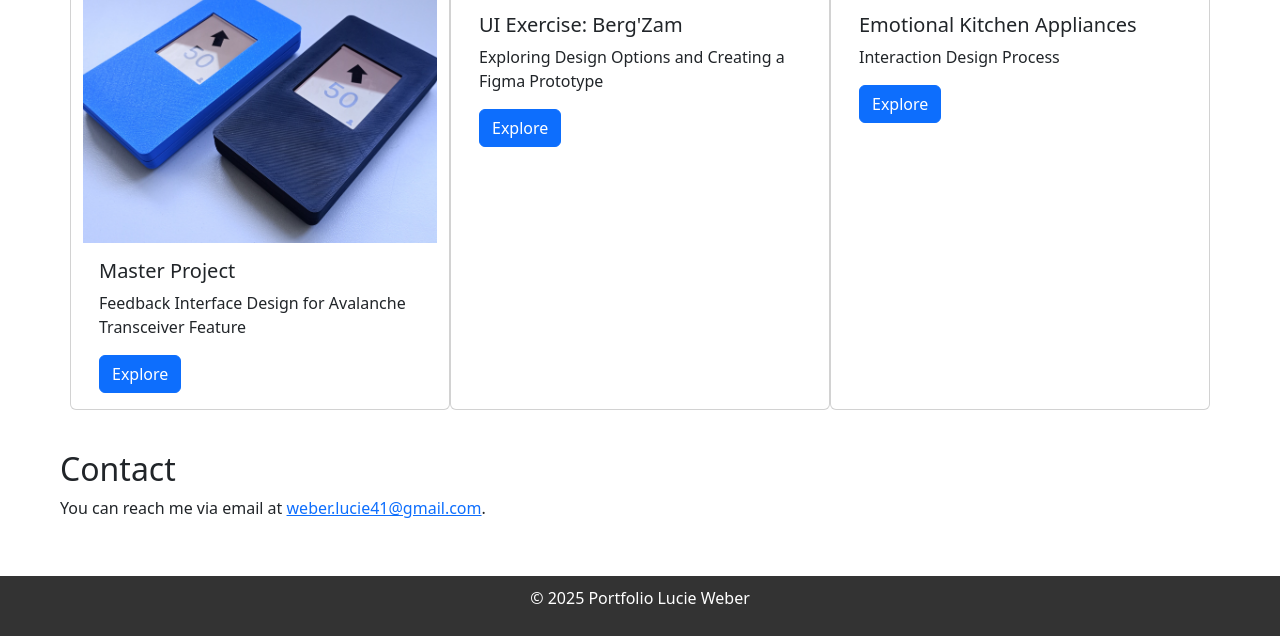
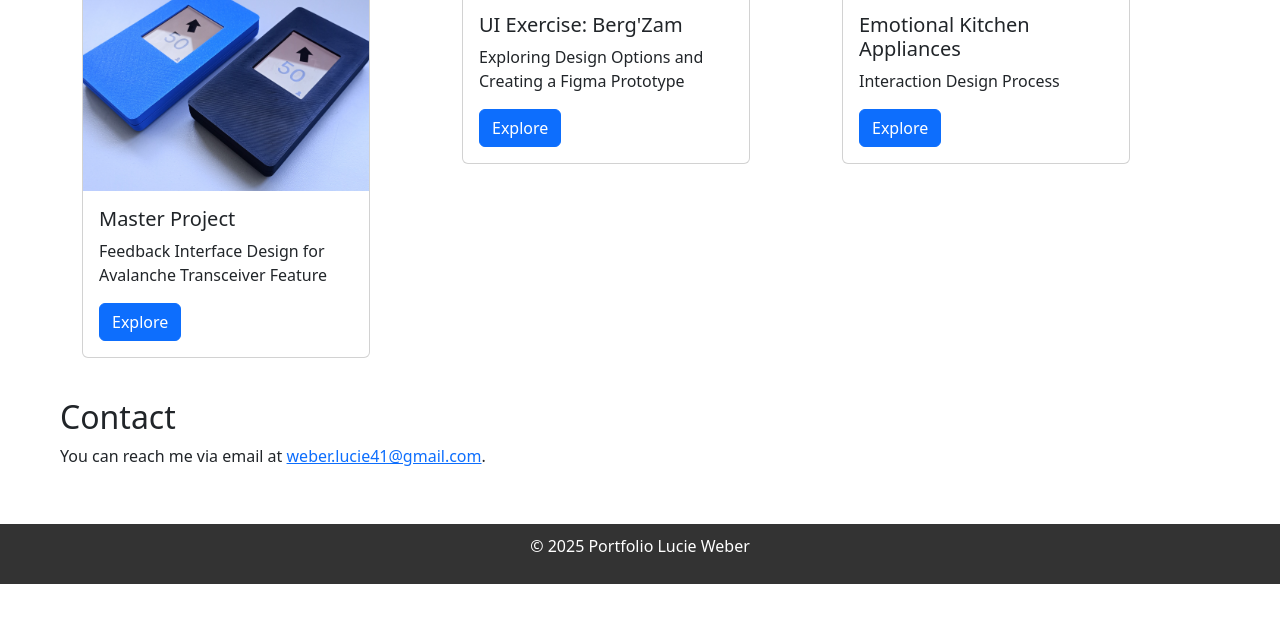
Before and after one commit to eicul04/UX-Portfolio2025, a plain HTML site: page PortfolioPage/index.html in a window 1280 px wide. Shown: the part 407-1043 px from the top of the page. After the commit the page ends 991 px from the top, so only its background shows below. Drawn offline with nearby package versions, Linux system fonts and the light colour scheme.

Commit message:
Update grid

```diff
--- a/PortfolioPage/index.html
+++ b/PortfolioPage/index.html
@@ -28,15 +28,18 @@
 <h2>Projects</h2>
 <div class="container">
     <div class="row">
-        <div class="card col" style="width: 18rem;">
-            <img src="images/PlakatBild.jpg" class="card-img-top" alt="ExperiencePrototype">
+        <div class="col">
+            <div class="card" style="width: 18rem;">
+                <img src="images/PlakatBild.jpg" class="card-img-top img-fluid" alt="ExperiencePrototype">
                 <div class="card-body">
                     <h5 class="card-title">Master Project</h5>
                     <p class="card-text">Feedback Interface Design for Avalanche Transceiver Feature</p>
-                <a href="/PortfolioPage/masterProject.html" class="btn btn-primary">Explore</a>
+                    <a href="masterProject.html" class="btn btn-primary">Explore</a>
                 </div>
             </div>
-        <div class="card col" style="width: 18rem;">
+        </div>
+        <div class="col">
+            <div class="card" style="width: 18rem;">
                 <img src="..." class="card-img-top" alt="...">
                 <div class="card-body">
                     <h5 class="card-title">UI Exercise: Berg'Zam</h5>
@@ -44,12 +47,15 @@
                     <a href="#" class="btn btn-primary">Explore</a>
                 </div>
             </div>
-        <div class="card col" style="width: 18rem;">
+        </div>
+        <div class="col">
+            <div class="card" style="width: 18rem;">
                 <img src="..." class="card-img-top" alt="...">
                 <div class="card-body">
                     <h5 class="card-title">Emotional Kitchen Appliances</h5>
                     <p class="card-text">Interaction Design Process</p>
                     <a href="#" class="btn btn-primary">Explore</a>
+                </div>
             </div>
         </div>
     </div>
```
Lines whose indentation alone changed are shown as unchanged.
